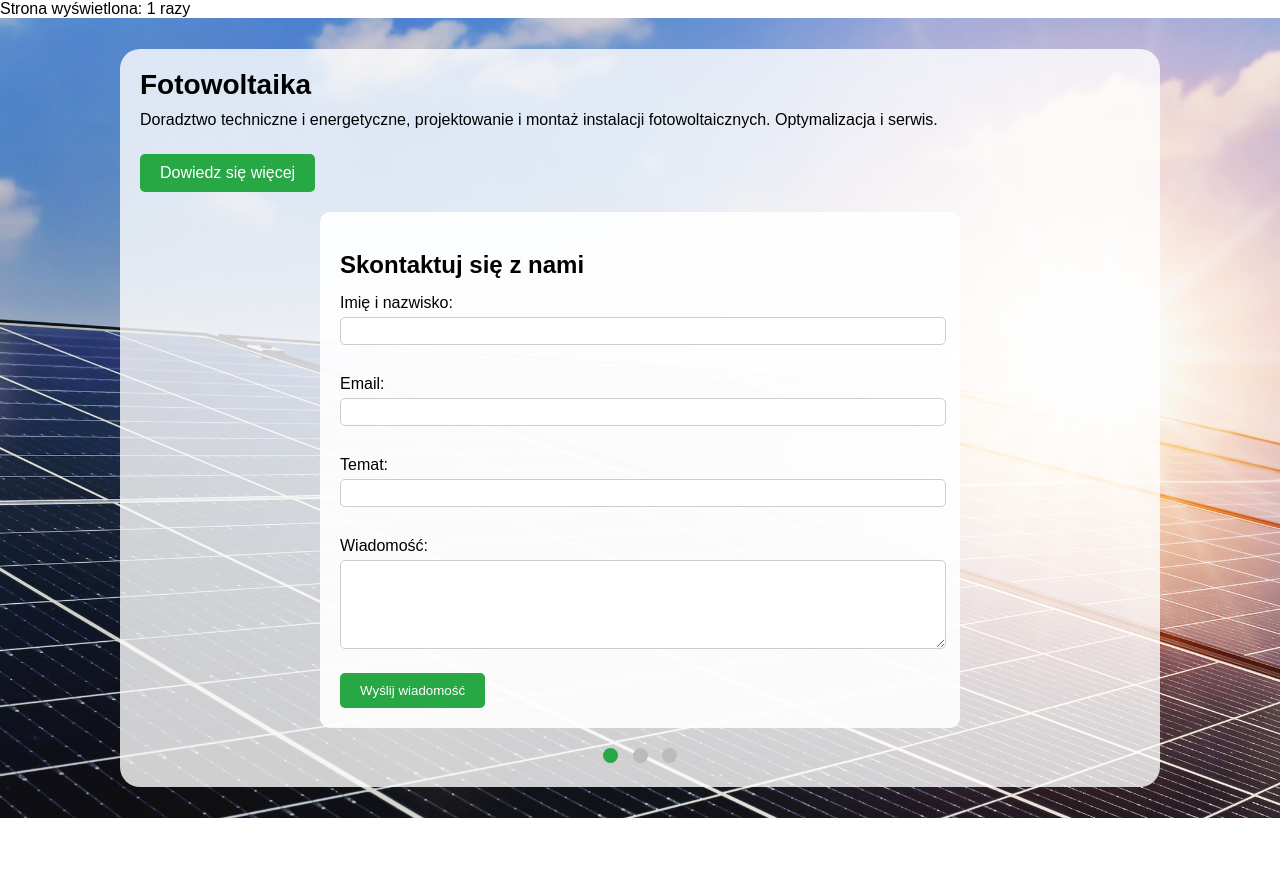
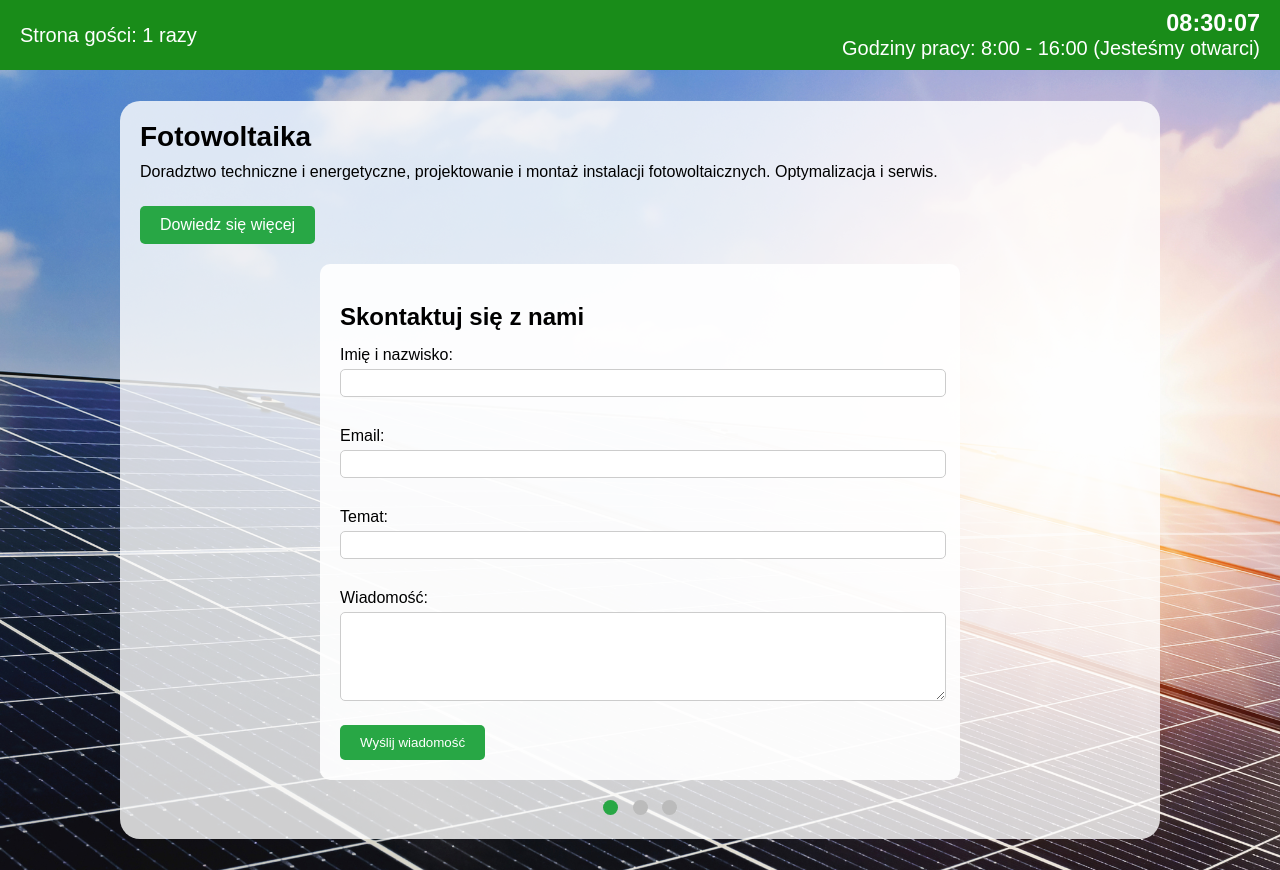
Before and after one commit to no-witam/zielona-energia, a PHP site: page / in a window 1280 px wide. Before the commit the page ends 818 px from the top, so only its background shows below. Run offline with PHP 8.4, Linux system fonts and the light colour scheme; data comes from the database, SQL or seed files in the repository.

Commit message:
Update index.php

```diff
--- a/index.php
+++ b/index.php
@@ -45,16 +45,44 @@ mysqli_query($conn, $update_query);
             showSlide(currentSlide);
         }
 
+        function updateClock() {
+            const now = new Date();
+            const options = { hour: '2-digit', minute: '2-digit', second: '2-digit' };
+            const timeString = now.toLocaleTimeString('pl-PL', options);
+            document.getElementById('clock').textContent = timeString;
+
+            const startHour = 8;
+            const endHour = 16;
+            const currentHour = now.getHours();
+
+            const workStatus = document.querySelector('.work-hours p');
+            if (currentHour >= startHour && currentHour < endHour) {
+                workStatus.textContent = "Godziny pracy: 8:00 - 16:00 (Jesteśmy otwarci)";
+            } else {
+                workStatus.textContent = "Godziny pracy: 8:00 - 16:00 (Poza godzinami pracy)";
+            }
+        }
+
         window.onload = function() {
             showSlide(currentSlide);
             setInterval(nextSlide, 5000);
+            setInterval(updateClock, 1000);
+            updateClock();
         }
     </script>
 </head>
 <body>
-    <div class="licznik">
-        <p>Strona wyświetlona: <?php echo $nowa_liczba_wyswietlen; ?> razy</p>
+<header>
+    <div class="header-container">
+        <div class="licznik">
+            <p>Strona gości: <?php echo $nowa_liczba_wyswietlen; ?> razy</p>
+        </div>
+        <div class="work-hours">
+            <h3 id="clock"></h3>
+            <p>Godziny pracy: 8:00 - 16:00</p>
+        </div>
     </div>
+</header>
 
     <div class="background">
         <div class="content">
```
